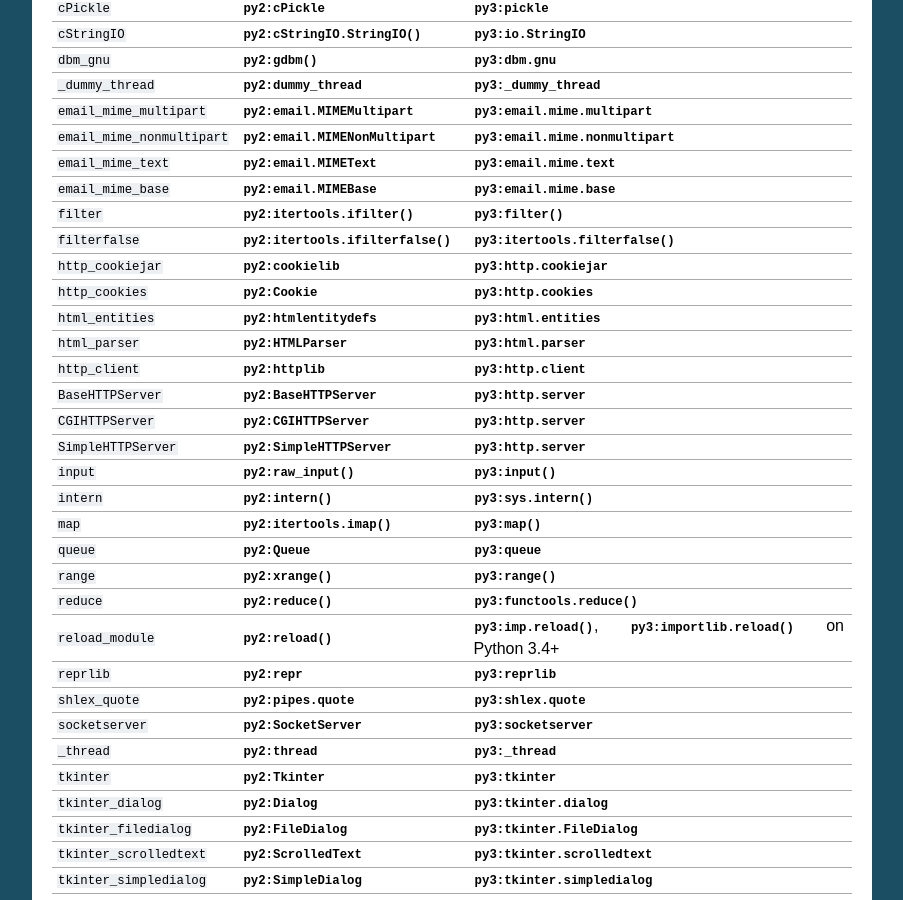
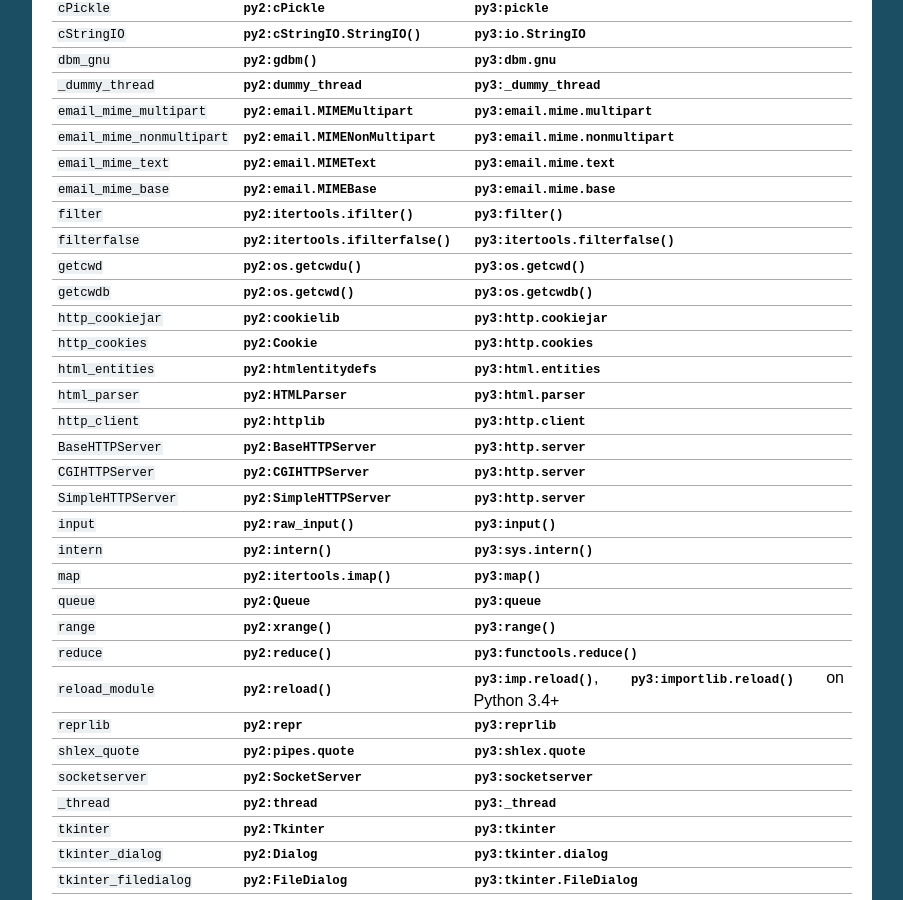
Before and after one commit to benjaminp/six, a Sphinx documentation site: the page built from documentation/index.rst, in a window 1280 px wide and 900 px high, scrolled down 7603 px. Shown: the whole window, without its empty margins (198-1101 px from the left). Built offline with Sphinx 7.4.7, drawn with Linux system fonts in a browser that asks for light colours.

Commit message:
documentation updates for issue #108

```diff
--- a/documentation/index.rst
+++ b/documentation/index.rst
@@ -577,6 +577,10 @@ Supported renames:
 +------------------------------+-------------------------------------+-------------------------------------+
 | ``filterfalse``              | :func:`py2:itertools.ifilterfalse`  | :func:`py3:itertools.filterfalse`   |
 +------------------------------+-------------------------------------+-------------------------------------+
+| ``getcwd``                   | :func:`py2:os.getcwdu`              | :func:`py3:os.getcwd`               |
++------------------------------+-------------------------------------+-------------------------------------+
+| ``getcwdb``                  | :func:`py2:os.getcwd`               | :func:`py3:os.getcwdb`              |
++------------------------------+-------------------------------------+-------------------------------------+
 | ``http_cookiejar``           | :mod:`py2:cookielib`                | :mod:`py3:http.cookiejar`           |
 +------------------------------+-------------------------------------+-------------------------------------+
 | ``http_cookies``             | :mod:`py2:Cookie`                   | :mod:`py3:http.cookies`             |
```
Also changed, not shown: 1 other file.
